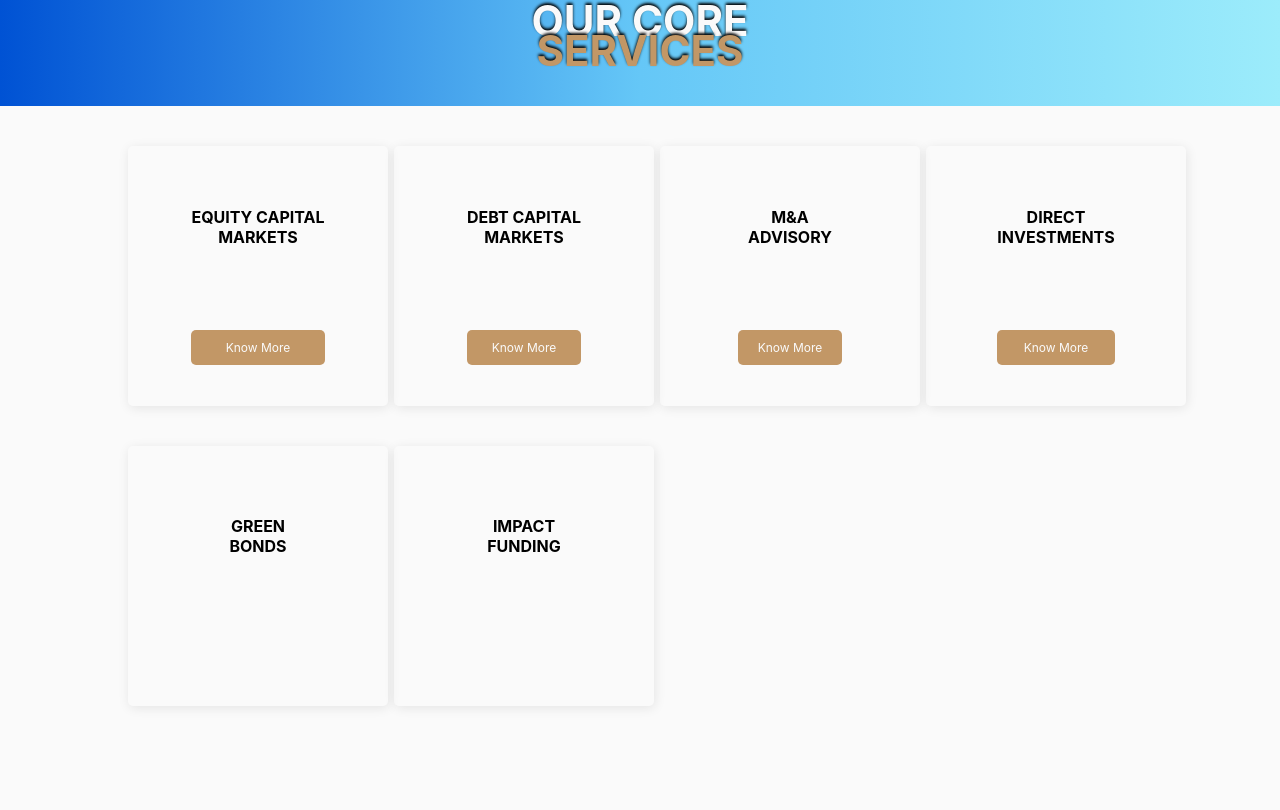
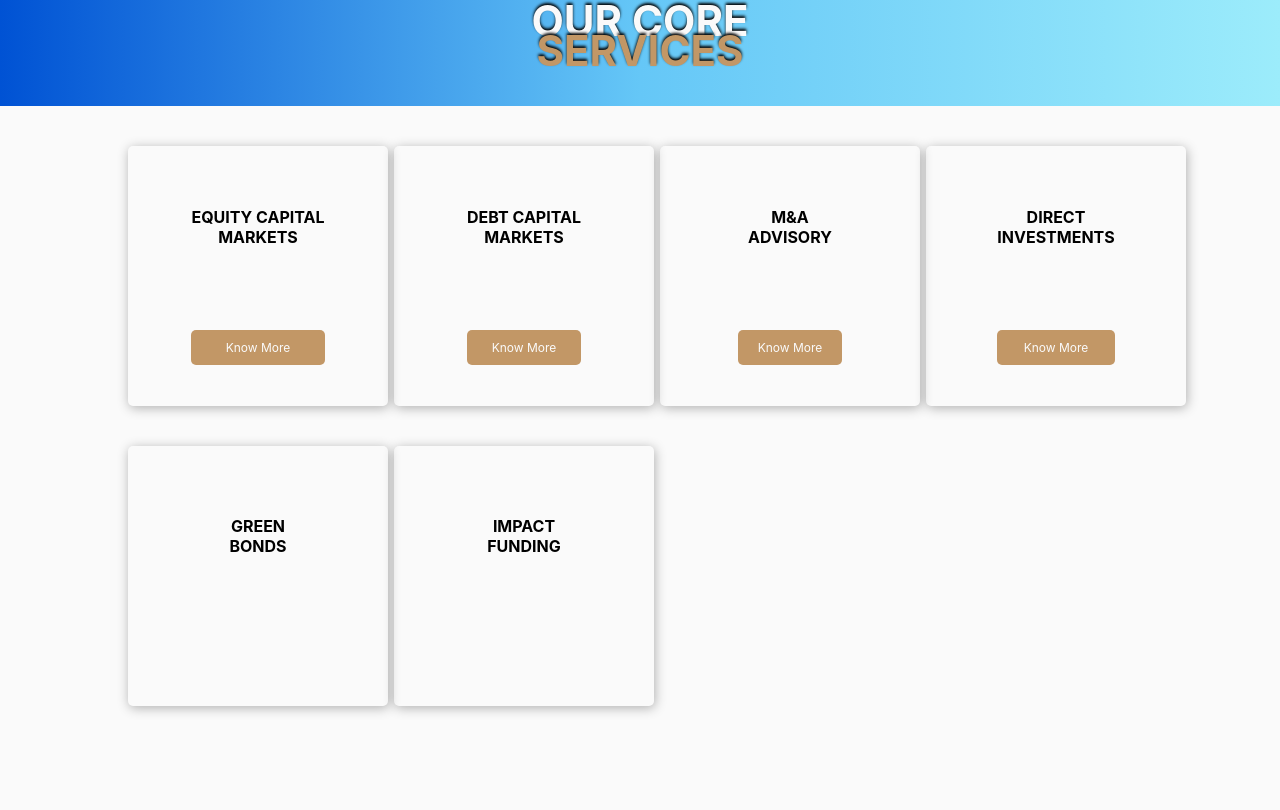
Before and after one commit to mritunjaysaha/project-1, a Next.js app: page / in a window 1280 px wide. Shown: the part 1990-2800 px from the top of the page. Built offline with nearby package versions, Linux system fonts and the light colour scheme.

Commit message:
updated box shadow

```diff
--- a/styles/utils.scss
+++ b/styles/utils.scss
@@ -36,8 +36,8 @@ $card-transition: ease-in 0.3s;
 $marginTopBottom: 12rem;
 
 // shadows
-$box-shadow: 1px 2px 12px 0px rgba(0, 0, 0, 0.09);
-$box-shadow-hover: 1px 2px 12px 0px rgba(0, 0, 0, 0.2);
+$box-shadow: 1px 2px 12px 0px rgba(0, 0, 0, 0.3);
+$box-shadow-hover: 1px 2px 12px 0px rgba(0, 0, 0, 0.55);
 $text-shadow: 0px -2px 3px rgba(0, 0, 0, 1);
 
 // line height
```
